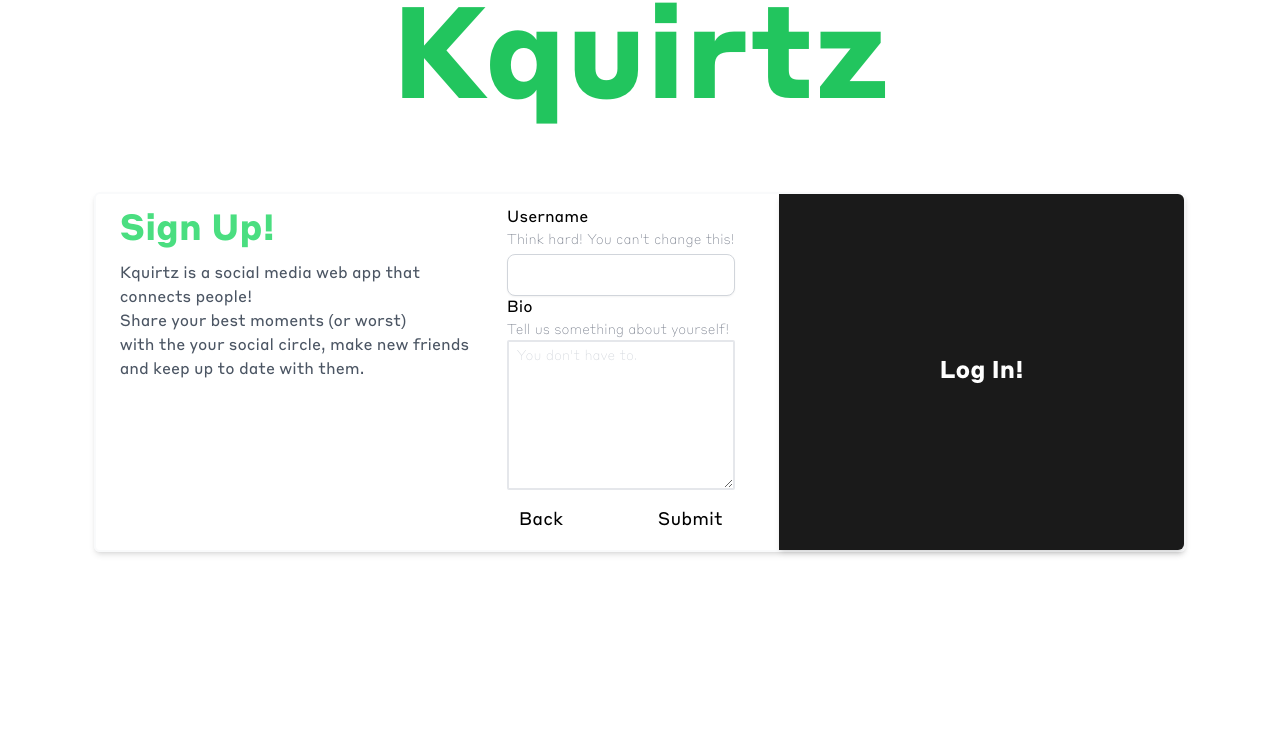
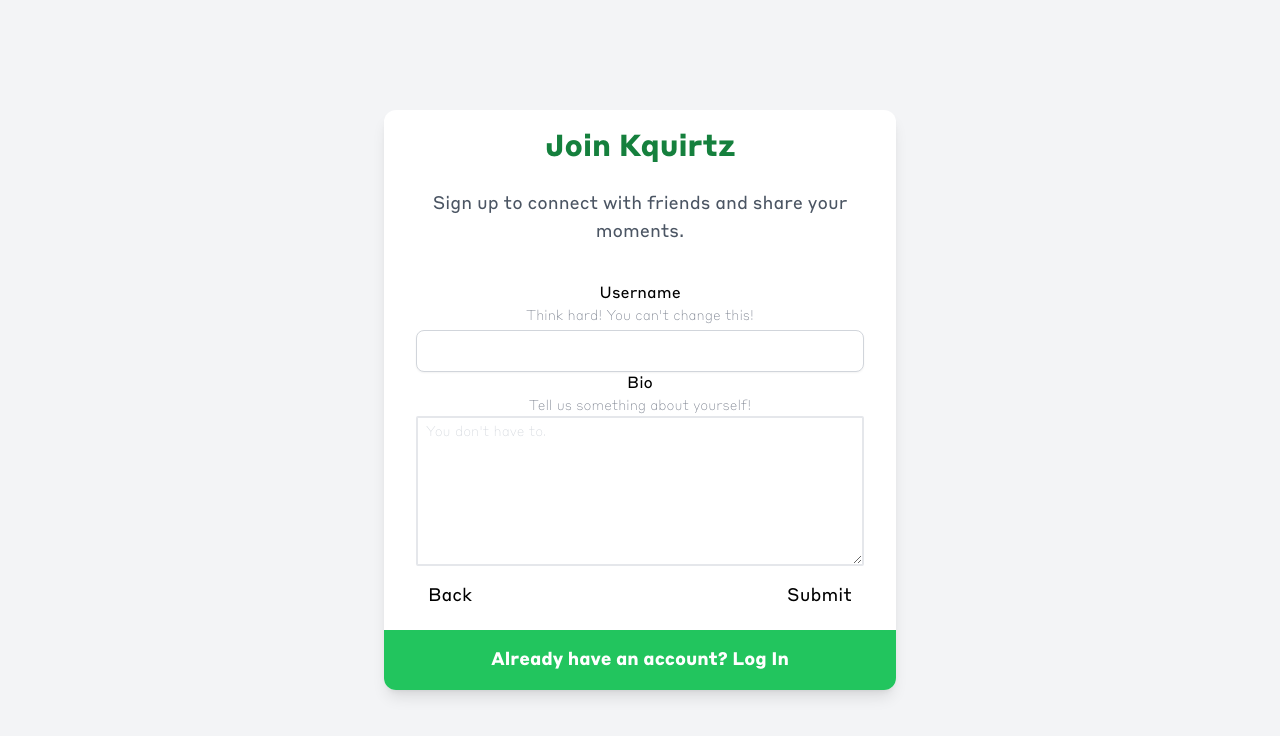
Before and after one commit to Zirenhub/social-app, a React (Vite) app in the folder client/: page / in a window 1280 px wide. Shown: the top 736 px of the page. Built offline with nearby package versions, Linux system fonts and the light colour scheme.

Commit message:
finished auth page

```diff
--- a/client/src/app/pages/auth/Auth.tsx
+++ b/client/src/app/pages/auth/Auth.tsx
@@ -1,27 +1,104 @@
+import { useState } from 'react';
+import { motion, AnimatePresence } from 'framer-motion';
 import LogIn from '../../../components/auth/LogIn';
 import SignUp from '../../../components/auth/SignUp';
 
+type AuthType = 'signup' | 'login';
+
+const containerVariants = {
+  initial: { opacity: 0, scale: 0.9 },
+  animate: { opacity: 1, scale: 1 },
+  exit: { opacity: 0, scale: 0.9 },
+};
+
+const slideVariants = {
+  hidden: (direction: number) => ({
+    x: direction > 0 ? '100%' : '-100%',
+    opacity: 0,
+  }),
+  visible: { x: 0, opacity: 1 },
+  exit: (direction: number) => ({
+    x: direction < 0 ? '100%' : '-100%',
+    opacity: 0,
+  }),
+};
+
 function Auth() {
+  const [authType, setAuthType] = useState<AuthType>('signup');
+  const [direction, setDirection] = useState(1);
+
+  const toggleAuthType = () => {
+    setDirection(authType === 'signup' ? -1 : 1);
+    setAuthType((prev) => (prev === 'signup' ? 'login' : 'signup'));
+  };
+
   return (
-    <div className="flex justify-center items-center flex-col m-18 gap-16">
-      <h1 className="text-green-500 font-bold text-9xl">Kquirtz</h1>
-      <div className="flex shadow-md border-2 border-gray-50 rounded-md hover:border-gray-200 transition-all">
-        <div className="px-6 flex gap-3">
-          <div className="flex flex-col gap-3">
-            <h2 className="text-green-400 font-bold text-4xl pt-4">Sign Up!</h2>
-            <p className="text-gray-600">
-              Kquirtz is a social media web app that connects people!<br></br>
-              Share your best moments (or worst) <br></br> with the your social
-              circle, make new friends and keep up to date with them.
-            </p>
-          </div>
-          <SignUp />
-        </div>
-        <div className="bg-[#1a1a1a] rounded-tr-md rounded-br-md shadow-md basis-2/4 text-white px-8 flex justify-center items-center">
-          <h2 className="font-bold text-2xl">Log In!</h2>
-          {/* <LogIn /> */}
-        </div>
-      </div>
+    <div className="flex items-center justify-center min-h-screen bg-gray-100">
+      <motion.div
+        className="w-full max-w-lg bg-white rounded-xl shadow-lg overflow-hidden"
+        variants={containerVariants}
+        initial="initial"
+        animate="animate"
+        exit="exit"
+        transition={{ duration: 0.5, ease: 'easeInOut' }}
+      >
+        {/* Content Transition */}
+        <AnimatePresence custom={direction} mode="wait">
+          <motion.div
+            key={authType}
+            custom={direction}
+            variants={slideVariants}
+            initial="hidden"
+            animate="visible"
+            exit="exit"
+            transition={{
+              type: 'spring',
+              stiffness: 400,
+              damping: 30,
+              duration: 0.5,
+            }}
+            className="px-3 py-1 pt-5"
+          >
+            {authType === 'signup' ? <SignUpContent /> : <LoginContent />}
+          </motion.div>
+        </AnimatePresence>
+
+        {/* Toggle Button */}
+        <motion.div
+          className="w-full text-center py-4 bg-green-500 text-white font-bold text-lg cursor-pointer transition-transform transform hover:scale-105 active:scale-95"
+          onClick={toggleAuthType}
+          whileHover={{ scale: 1.05 }}
+          whileTap={{ scale: 0.95 }}
+        >
+          {authType === 'signup'
+            ? 'Already have an account? Log In'
+            : 'Create an account'}
+        </motion.div>
+      </motion.div>
+    </div>
+  );
+}
+
+function SignUpContent() {
+  return (
+    <div className="text-center space-y-6">
+      <h2 className="text-3xl font-bold text-green-700">Join Kquirtz</h2>
+      <p className="text-lg text-gray-600">
+        Sign up to connect with friends and share your moments.
+      </p>
+      <SignUp />
+    </div>
+  );
+}
+
+function LoginContent() {
+  return (
+    <div className="text-center space-y-6 pb-4">
+      <h2 className="text-3xl font-bold text-green-700">Welcome Back</h2>
+      <p className="text-lg text-gray-600">
+        Log in to continue your journey with Kquirtz.
+      </p>
+      <LogIn />
     </div>
   );
 }
```
